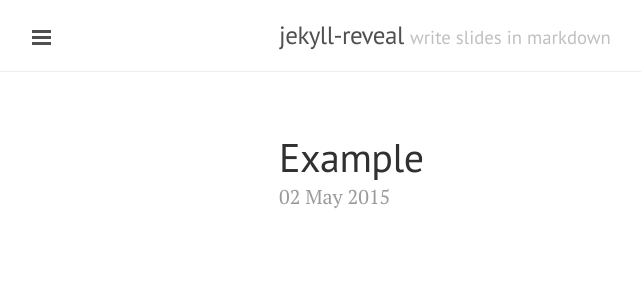
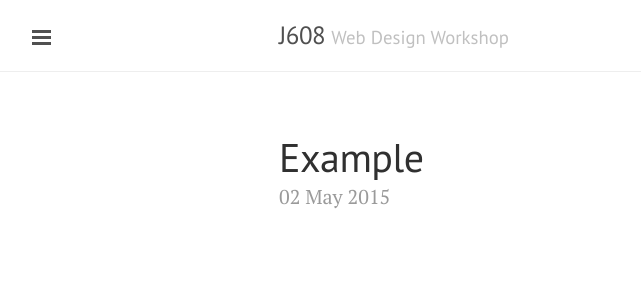
Before and after one commit to nikolaswise/web-design-workshop, a Jekyll site: the page built from index.html, in a window 1280 px wide. Shown: the top 300 px of the page, without its empty margins (1-642 px from the left). Built offline with Jekyll 4.4.1, drawn with Linux system fonts in a browser that asks for light colours; Markdown is read by kramdown in place of the engine named in the settings; the list of posts is cut into pages by our own code.

Commit message:
edit config for these slides

```diff
--- a/_config.yml
+++ b/_config.yml
@@ -9,23 +9,23 @@ permalink:            pretty
 relative_permalinks:  true
 
 # Setup
-title:                jekyll-reveal
-tagline:              'write slides in markdown'
-description:          "A <a href='http://jekyllrb.com'>Jekyll</a> template for quickly writing slides in markdown. Based on <a href='https://github.com/mdo'>mdo</a>'s <a href='http://lanyon.getpoole.com/'>Lanyon</a> theme and <a href='https://github.com/hakimel'>hakimel</a>'s <a href='http://lab.hakim.se/reveal-js'>reveal.js</a> HTML presentation framework. <br><br> Made by <a href='https://github.com/ngoldman'>ngoldman</a>."
-url:                  /jekyll-reveal
-baseurl:              '/jekyll-reveal'
+title:                J608
+tagline:              'Web Design Workshop'
+description:          "An introduction to the principles and practice designing for the Internet."
+url:                  /web-design-workshop
+baseurl:              '/web-design-workshop'
 paginate:             5
 
 # About/contact
 author:
-  name:               'Nate Goldman'
-  url:                https://twitter.com/ungoldman
+  name:               'Nikolas Wise'
+  url:                https://github.com/nikolaswise
 
 # Custom vars
 version:              1.0.0
 
 github:
-  repo:               https://github.com/nikolaswise/jekyll-reveal
+  repo:               https://github.com/nikolaswise/web-design-workshop
 
 # Extra
 safe:                 true # replicate gh-pages env
```
